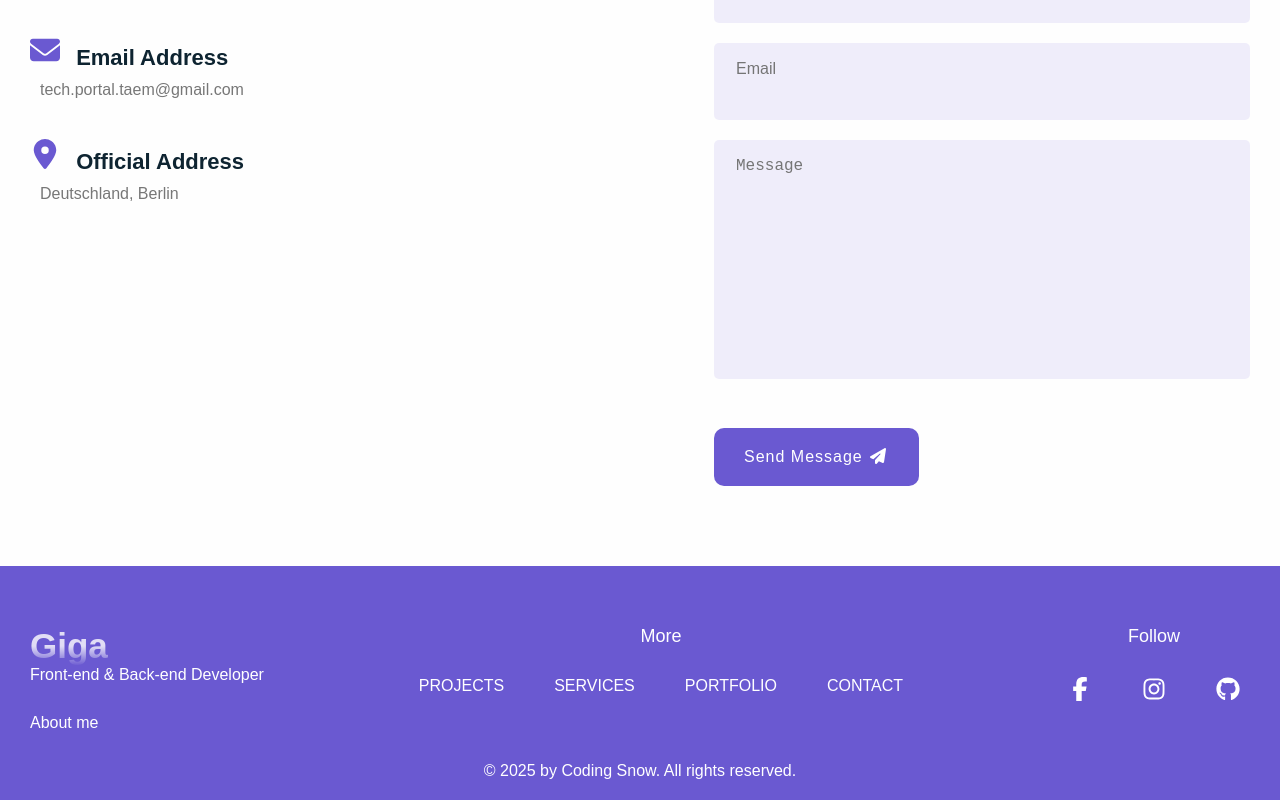
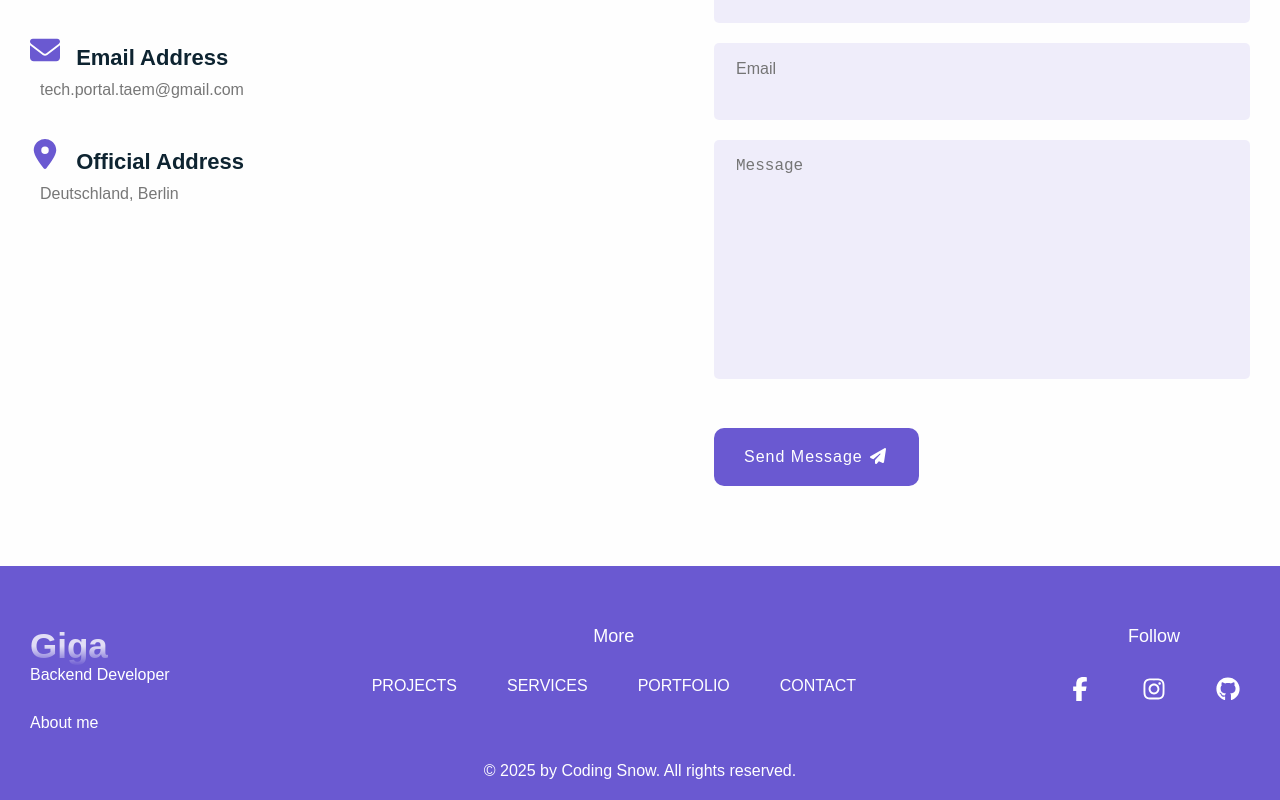
Before and after one commit to TechPortalTaem/My_Portfolio, a React (Vite) app: page / in a window 1280 px wide. Shown: the part 4179-4979 px from the top of the page. Built offline with nearby package versions, Linux system fonts and the light colour scheme.

Commit message:
Update Footer.jsx

```diff
--- a/src/components/footer/Footer.jsx
+++ b/src/components/footer/Footer.jsx
@@ -11,7 +11,7 @@ const Footer = () => {
         <div className="container footer-wrapper">
             <div className="about-group">
                 <h2>Giga</h2>
-                <p>Front-end & Back-end Developer</p>
+                <p> Backend Developer</p>
                 <a href="#about">About me</a>
             </div>
             <div className="hr"></div>
```
